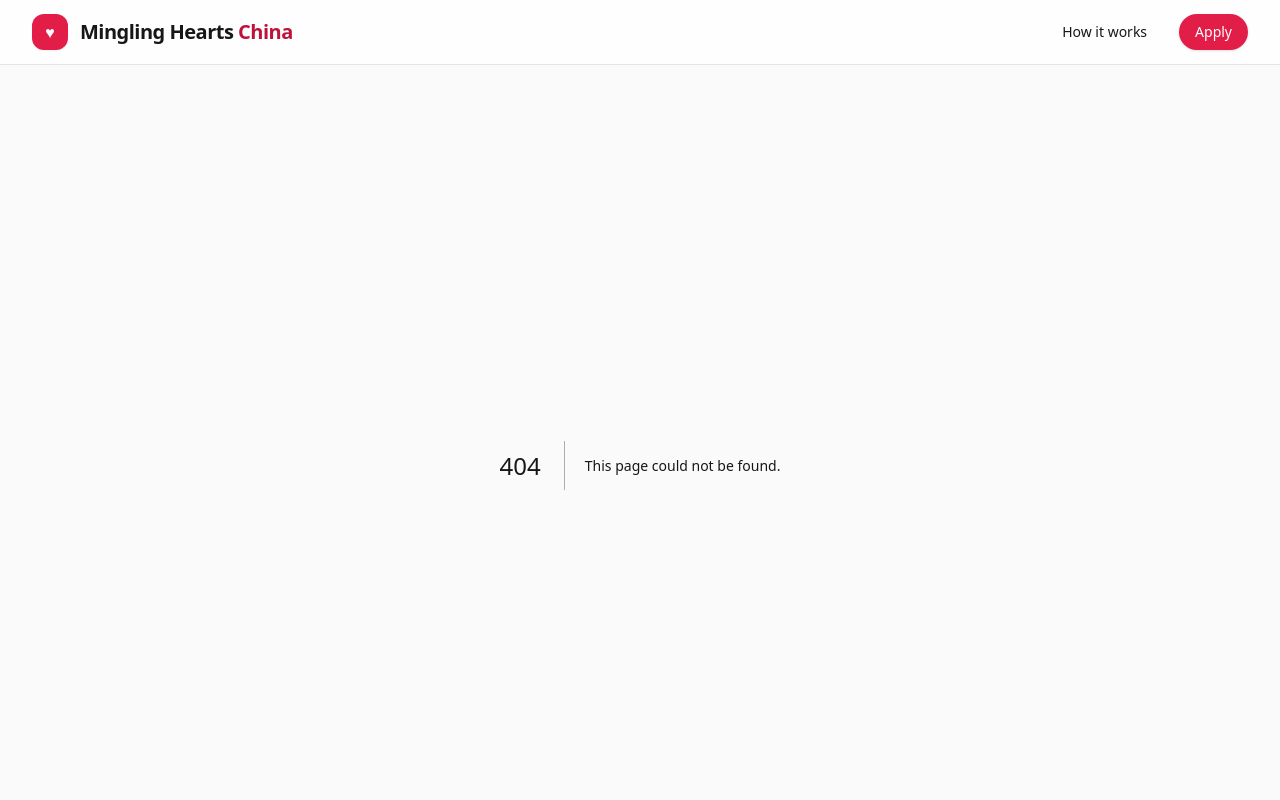
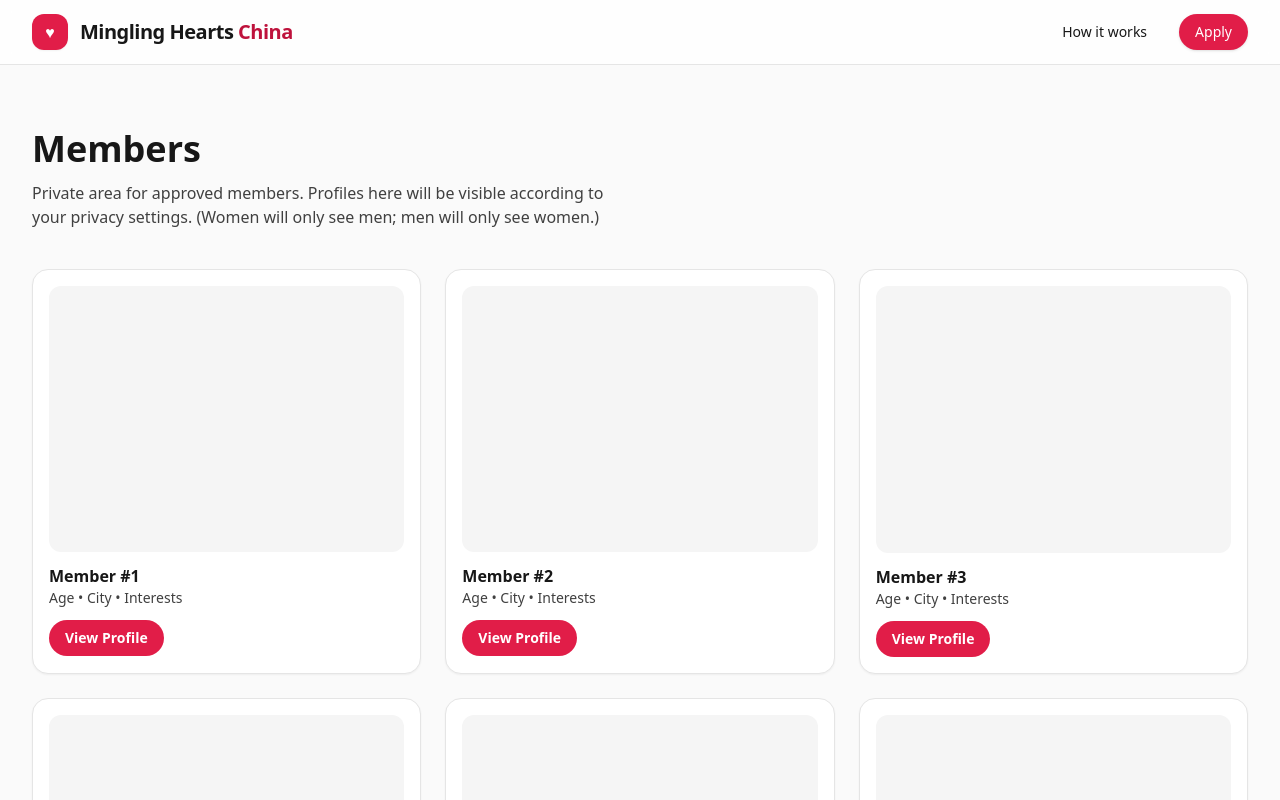
Before and after one commit to BobMuller1967/mingling-hearts-china, a Next.js app: page /members in a window 1280 px wide. Before the commit this address had no page. Shown: the top 800 px of the page. Built offline with nearby package versions, Linux system fonts and the light colour scheme.

Commit message:
Create page.tsx

```diff
--- /dev/null
+++ b/app/members/page.tsx
@@ -0,0 +1,26 @@
+export default function MembersPage() {
+  return (
+    <main className="min-h-screen bg-neutral-50 text-neutral-900">
+      <section className="mx-auto max-w-7xl px-4 sm:px-6 lg:px-8 py-16">
+        <h1 className="text-3xl sm:text-4xl font-extrabold">Members</h1>
+        <p className="mt-3 text-neutral-700 max-w-prose">
+          Private area for approved members. Profiles here will be visible according to your privacy settings.
+          (Women will only see men; men will only see women.)
+        </p>
+
+        <div className="mt-10 grid gap-6 sm:grid-cols-2 lg:grid-cols-3">
+          {[1,2,3,4,5,6].map(i => (
+            <article key={i} className="rounded-2xl border border-neutral-200 bg-white p-4 shadow-sm">
+              <div className="aspect-[4/3] rounded-xl overflow-hidden bg-neutral-100" />
+              <h3 className="mt-3 font-semibold">Member #{i}</h3>
+              <p className="text-sm text-neutral-700">Age • City • Interests</p>
+              <button className="mt-3 rounded-full bg-rose-600 px-4 py-2 text-sm font-semibold text-white hover:bg-rose-700">
+                View Profile
+              </button>
+            </article>
+          ))}
+        </div>
+      </section>
+    </main>
+  );
+}
```
